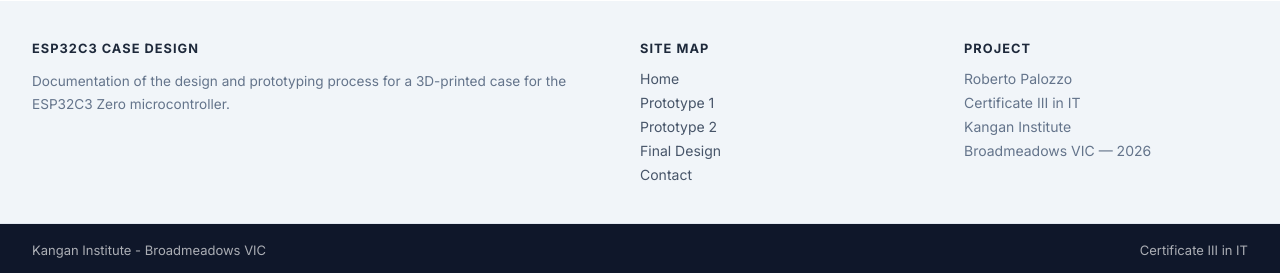
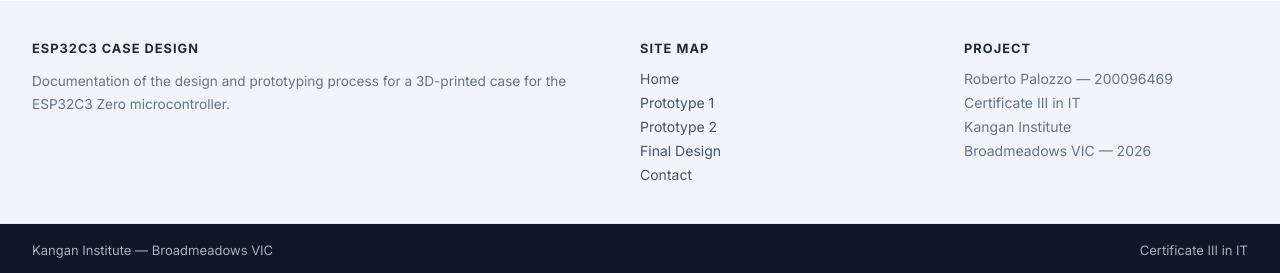
Before and after one commit to RobertoPalozzo/esp32c3-case-design, a plain HTML site: page final.html in a window 1280 px wide. Shown: the part 2414-2687 px from the top of the page. Drawn offline with Linux system fonts and the light colour scheme.

Commit message:
Update footer and sitemap with additional details

```diff
--- a/final.html
+++ b/final.html
@@ -257,7 +257,7 @@
                         <div class="sitemap-col">
                             <span class="sitemap-heading">Project</span>
                             <ul class="sitemap-links">
-                                <li>Roberto Palozzo</li>
+                                <li>Roberto Palozzo — 200096469</li>
                                 <li>Certificate III in IT</li>
                                 <li>Kangan Institute</li>
                                 <li>Broadmeadows VIC — 2026</li>
@@ -271,7 +271,7 @@
             <!-- Bottom bar -->
             <div class="footer-bar">
                 <div class="container">
-                    <span class="footer-left">Kangan Institute - Broadmeadows VIC</span>
+                    <span class="footer-left">Kangan Institute — Broadmeadows VIC</span>
                     <span class="footer-right">Certificate III in IT</span>
                 </div>
             </div>
```
